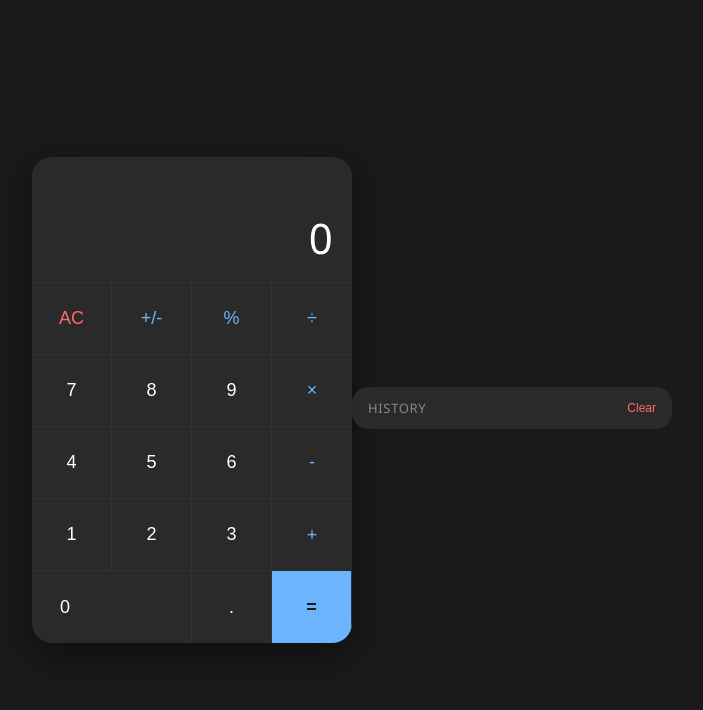
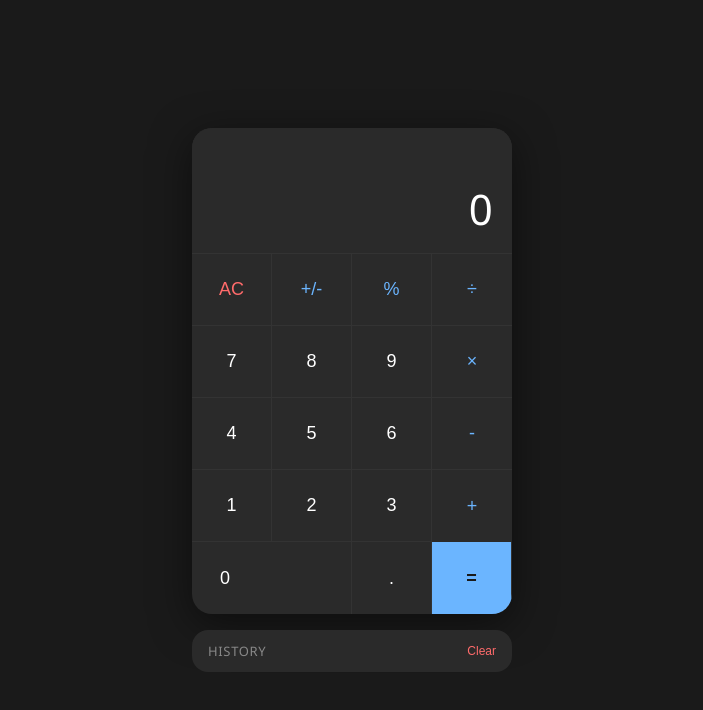
Before and after one commit to yuricantox-png/Nyg-Calculator-7, a plain HTML site: page index.html in a window 1280 px wide. Shown: the whole page, without its empty margins (288-991 px from the left). Drawn offline with Linux system fonts and the light colour scheme.

Commit message:
i aligned the history below the calculator

```diff
--- a/style.css
+++ b/style.css
@@ -8,8 +8,10 @@
 body {
   min-height: 100vh;
   display: flex;
+  flex-direction: column;
   align-items: center;
   justify-content: center;
+  gap: 0;
   background-color: #1a1a1a;
   font-family: 'Segoe UI', sans-serif;
 }
```
